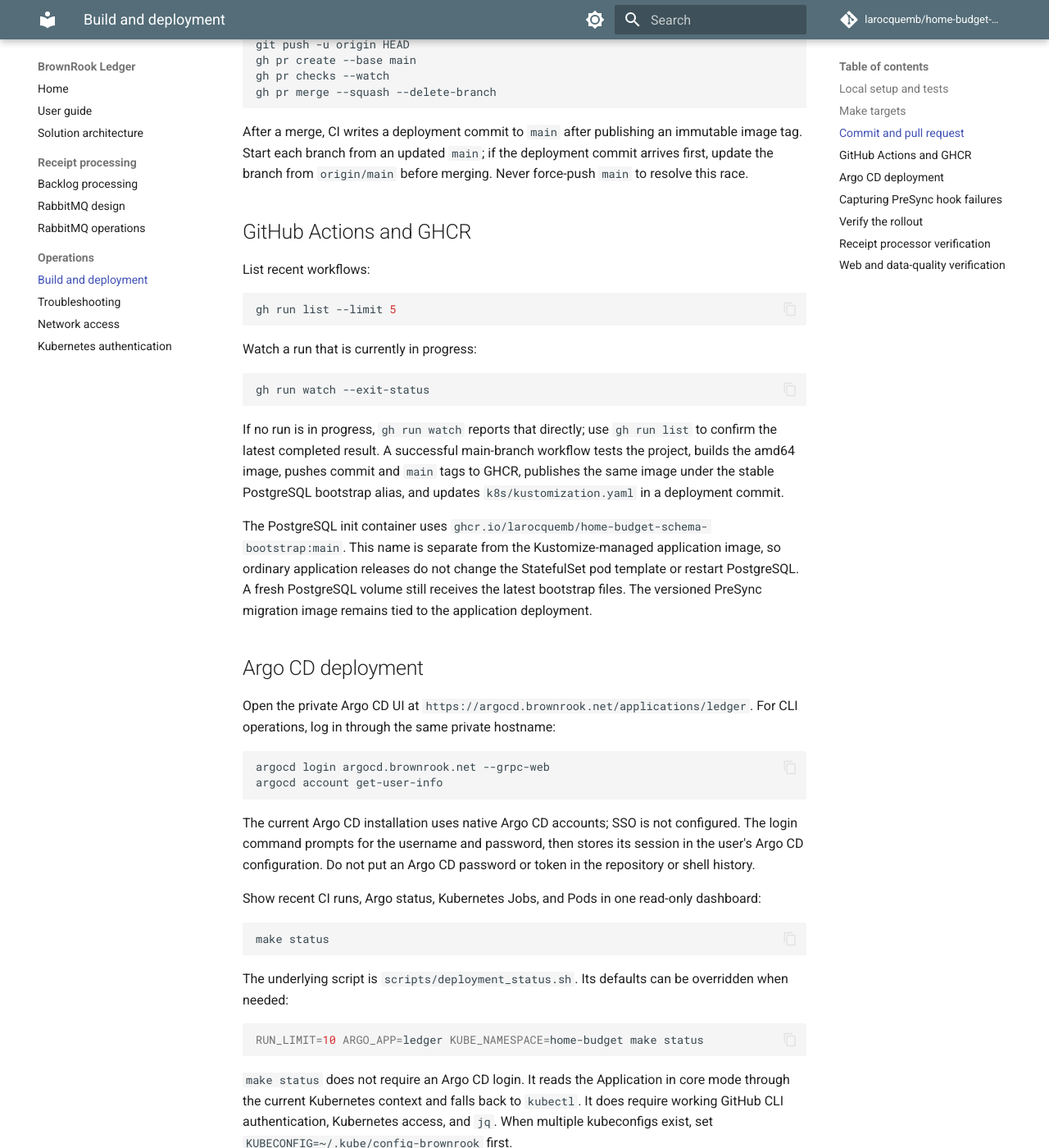
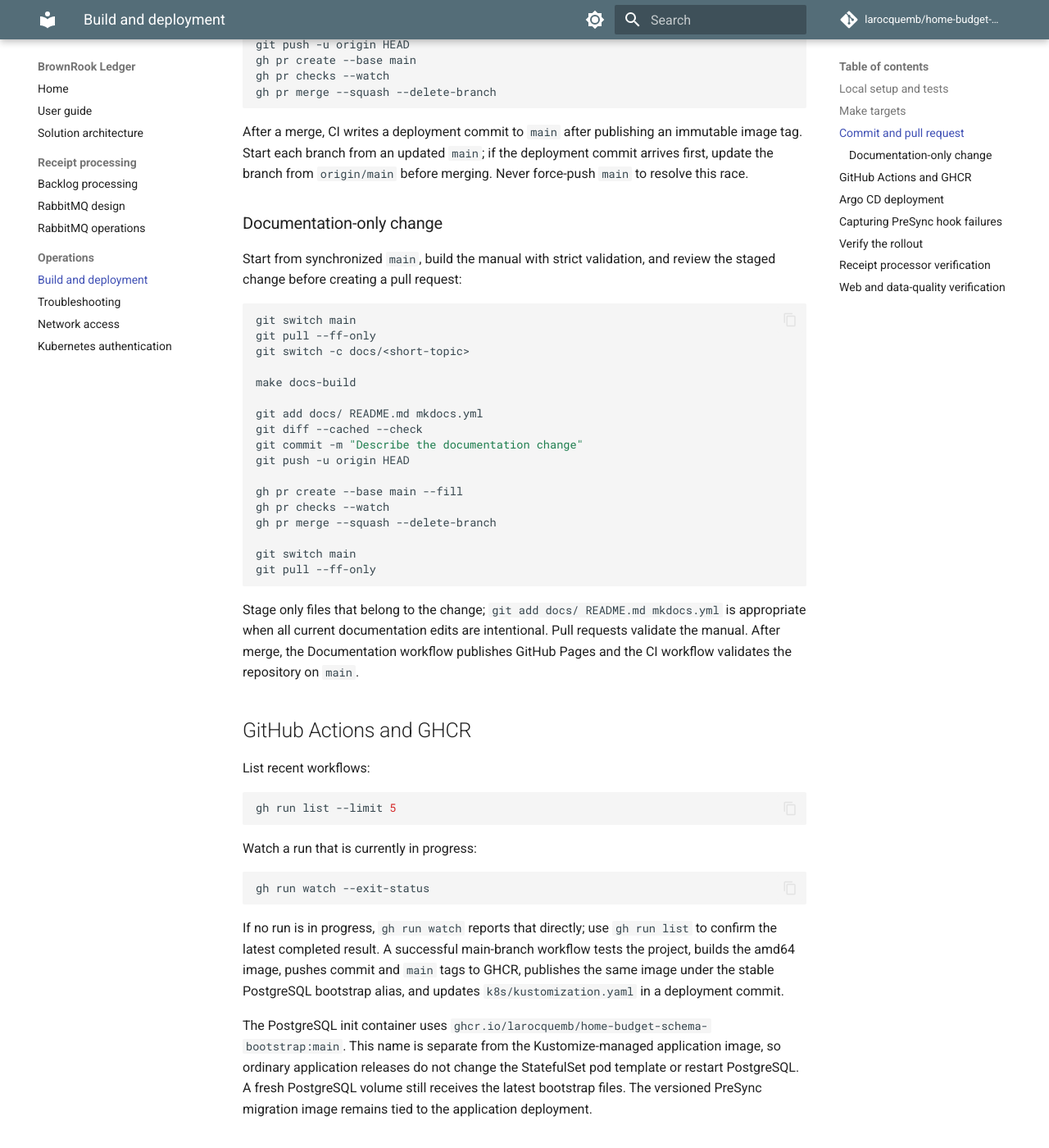
Before and after one commit to larocquemb/home-budget-pipeline, an MkDocs documentation site: the page built from docs/operations-runbook.md, in a window 1280 px wide and 1400 px high, scrolled down 2856 px. Shown: the whole window at 82% size. Built offline with MkDocs 1.6.1 and Material for MkDocs 9.7.7, drawn with Linux system fonts in a browser that asks for light colours; comment, search, counter and statistics services are not loaded.

Commit message:
Document the documentation pull request workflow

````diff
--- a/docs/operations-runbook.md
+++ b/docs/operations-runbook.md
@@ -118,6 +118,36 @@
 immutable image tag. Start each branch from an updated `main`; if the deployment
 commit arrives first, update the branch from `origin/main` before merging.
 Never force-push `main` to resolve this race.
+
+### Documentation-only change
+
+Start from synchronized `main`, build the manual with strict validation, and
+review the staged change before creating a pull request:
+
+```bash
+git switch main
+git pull --ff-only
+git switch -c docs/<short-topic>
+
+make docs-build
+
+git add docs/ README.md mkdocs.yml
+git diff --cached --check
+git commit -m "Describe the documentation change"
+git push -u origin HEAD
+
+gh pr create --base main --fill
+gh pr checks --watch
+gh pr merge --squash --delete-branch
+
+git switch main
+git pull --ff-only
+```
+
+Stage only files that belong to the change; `git add docs/ README.md mkdocs.yml`
+is appropriate when all current documentation edits are intentional. Pull
+requests validate the manual. After merge, the Documentation workflow publishes
+GitHub Pages and the CI workflow validates the repository on `main`.
 
 ## GitHub Actions and GHCR
 
````
